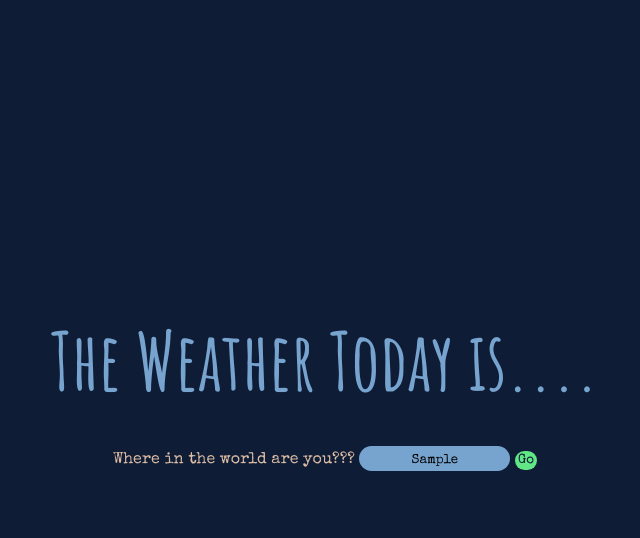
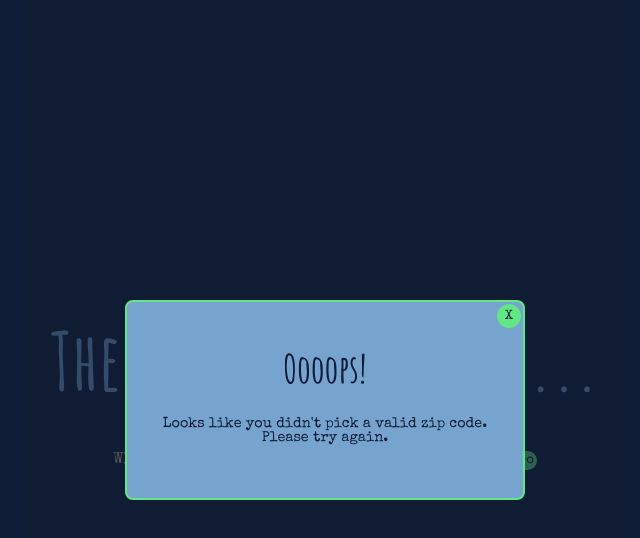
Before and after one commit to crystalatk/weather_app, a plain HTML site: page index.html in a window 1280 px wide. Both pictures are taken after typing "Sample" into the empty fields and a click on the button "Go". Shown: the whole page, without its empty margins (315-955 px from the left). Drawn offline with nearby package versions, Linux system fonts and the light colour scheme; no server answers.

Commit message:
Added Error Handling

```diff
--- a/index.html
+++ b/index.html
@@ -38,6 +38,13 @@
             </div>
         </div>
     </section>
+    <div id="overlay" class="overlay">
+        <div id="modal" class="modal">
+            <h1>Oooops!</h1>
+            <p>Looks like you didn't pick a valid zip code.<br>Please try again.</p>
+            <button id="closeModal" class="close" type="button">X</button>
+        </div>
+    </div>
     <footer>
         <section>
             <form action="#" method="GET" id="footer" class="today">
--- a/scripts/scripts.js
+++ b/scripts/scripts.js
@@ -8,30 +8,27 @@ function eventListener (button, selector) {
             getWeather(zipCode.value);
             getForecast(zipCode.value);
         }
+        else {
+            toggleModal();
+            closeModal.addEventListener("click", toggleModal);
+        }
     });
 }
 const getWeatherSelector = '#zipCode';
 const weatherButton = document.querySelector('#getWeatherButton');
 eventListener(weatherButton, getWeatherSelector);
-// getWeatherButton.addEventListener('click', function (event) {
-//     event.preventDefault();
-//     const zipCode = document.querySelector('#zipCode');
-//     if (zipCode.value !== "") {
-//         getWeather(zipCode.value);
-//         getForecast(zipCode.value);
-//     }
-// });
+
 const getFooterSelector = '#zipCodeFooter';
 const footerButton = document.querySelector('#getWeatherButtonFooter');
 eventListener(footerButton, getFooterSelector);
-// footerButton.addEventListener('click', function (event) {
-//     event.preventDefault();
-//     const zipCode = document.querySelector('#zipCodeFooter');
-//     if (zipCode.value !== "") {
-//         getWeather(zipCode.value);
-//         getForecast(zipCode.value);
-//     }
-// })
+
+const showModal = document.querySelector('#showModal');
+const closeModal = document.querySelector('#closeModal');
+
+function toggleModal() {
+    const modalOverlay = document.querySelector("#overlay");
+    modalOverlay.classList.toggle("front");
+}
 
 function getWeather(zipCode) {
     const url = `https://api.openweathermap.org/data/2.5/weather?zip=${zipCode},us&appid=e40dbbedb9e16e2dc4ee18aa1f6da998&units=imperial`;
@@ -59,6 +56,8 @@ function getWeather(zipCode) {
     })
     .catch(function (error) {
         console.log(error);
+        toggleModal();
+        closeModal.addEventListener("click", toggleModal);
     });
 }
 
--- a/styles/styles.css
+++ b/styles/styles.css
@@ -156,6 +156,53 @@ select:-webkit-autofill:focus {
   transition: background-color 5000s ease-in-out 0s;
 }
 
+.overlay {
+  background-color: rgba(18, 28, 52, 0.65);
+  display: none;
+  position: absolute;
+  top: 0;
+  right: 0;
+  bottom: 0;
+  left: 0;
+  overflow: hidden;
+}
+
+.overlay.front {
+  display: flex;
+}
+
+.modal {
+  background-color: #77a3cf;
+  border: 2px solid #61e786;
+  border-radius: 8px;
+  color: #0e1c36;
+  display: block;
+  font-size: 1.2rem;
+  margin: auto;
+  position: relative;
+  padding: 16px;
+  height: 200px;
+  width: 400px;
+}
+
+.modal .close {
+  background: #61e786;
+  border: none;
+  border-radius: 50%;
+  color: #0e1c36;
+  height: 24px;
+  width: 24px;
+  padding: 3px;
+  position: absolute;
+  text-align: center;
+  top: 2px;
+  right: 2px;
+}
+
+.modal p {
+  font-family: "Special Elite", cursive;
+  font-size: 0.9rem;
+}
 /* @media screen and (min-width: 320px) {
   header {
     font-size: 2.5rem;
```
